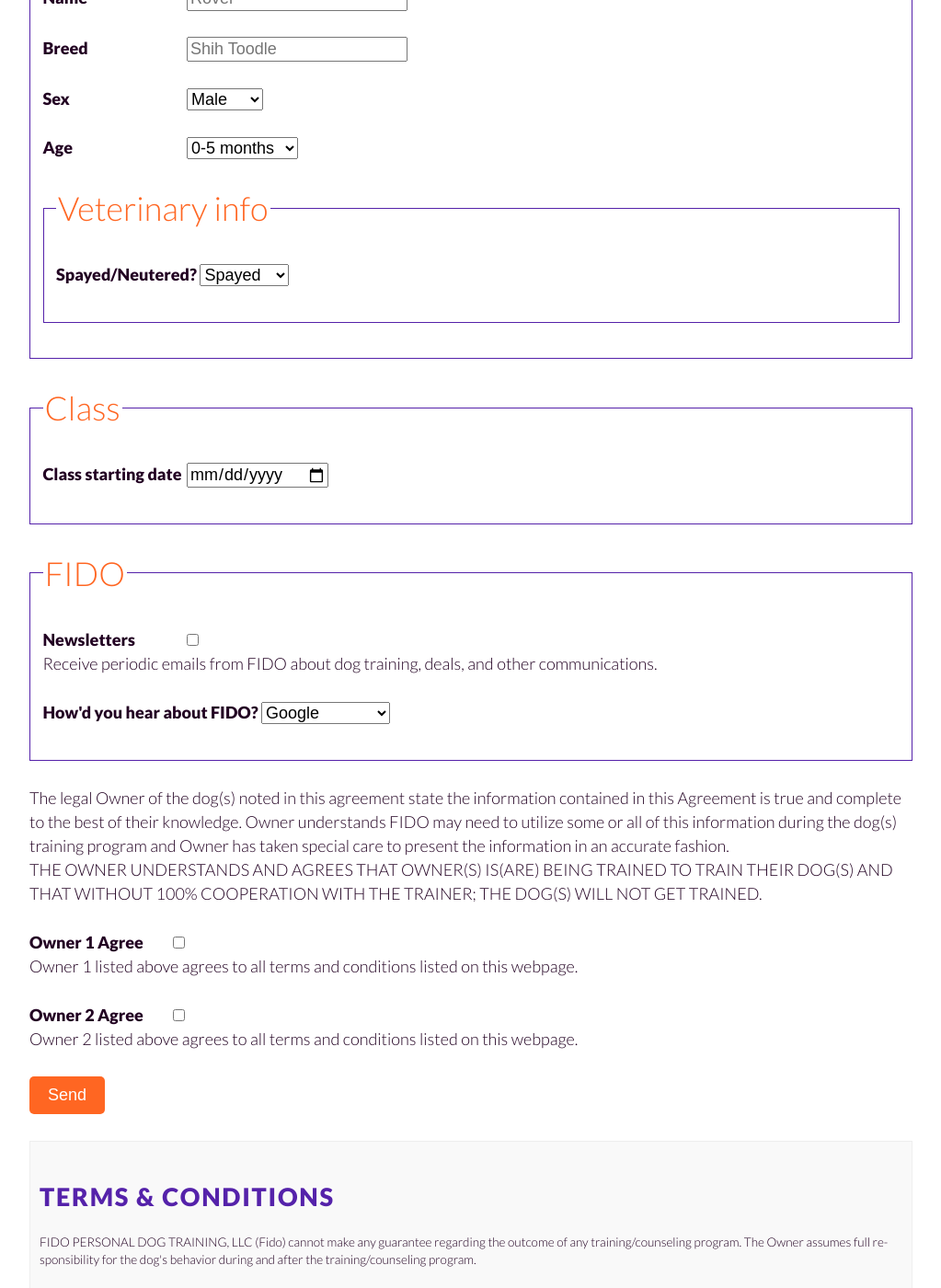
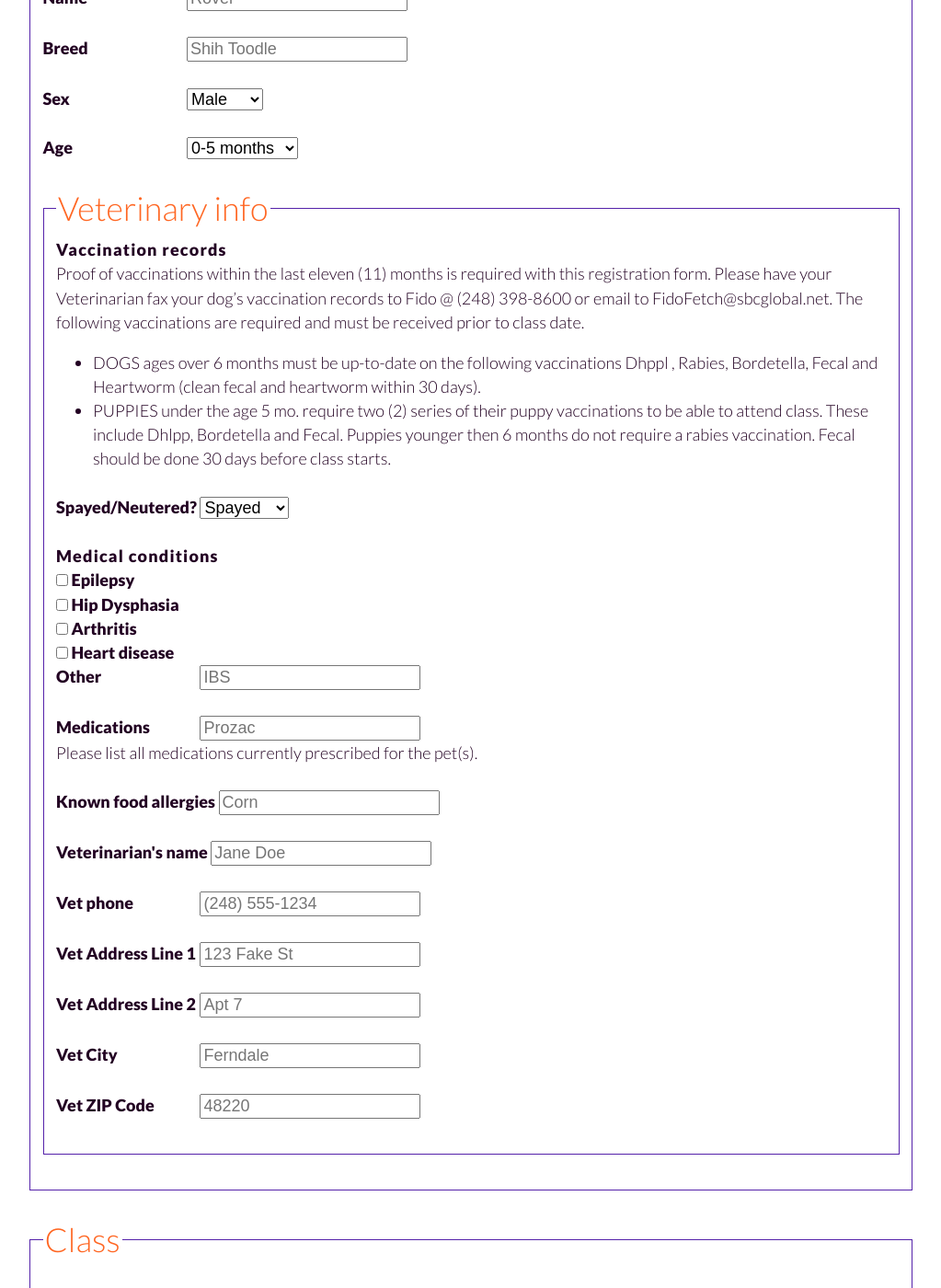
Before and after one commit to fidodogtraining/fidodogtraining.github.io, a Jekyll site: the page built from _forms/group-class-customer-agreement.html, in a window 1280 px wide and 1400 px high, scrolled down 1319 px. Shown: the whole window at 92% size, without its empty margins (128-1151 px from the left). Built offline with Jekyll 4.4.1, drawn with Linux system fonts in a browser that asks for light colours; Markdown is read by kramdown in place of the engine named in the settings; some of the changed text lies outside the part shown.

Commit message:
Complete form, first draft

```diff
--- a/_forms/group-class-customer-agreement.html
+++ b/_forms/group-class-customer-agreement.html
@@ -100,6 +100,20 @@ regions:
       </select>
     </div>
     <fieldset><legend>Veterinary info</legend>
+      <strong>Vaccination records</strong><br />
+      Proof of vaccinations within the last eleven (11) months is required with
+      this registration form. Please have your Veterinarian fax your dog’s
+      vaccination records to Fido @ (248) 398-8600 or email to FidoFetch@sbcglobal.net.
+      The following vaccinations are required and must be received prior to class date.
+      <ul>
+        <li>DOGS ages over 6 months must be up-to-date on the following
+        vaccinations Dhppl , Rabies, Bordetella, Fecal and Heartworm (clean
+        fecal and heartworm within 30 days).</li>
+        <li>PUPPIES under the age 5 mo. require two (2) series of their puppy
+        vaccinations to be able to attend class. These include Dhlpp, Bordetella
+        and Fecal. Puppies younger then 6 months do not require a rabies
+        vaccination. Fecal should be done 30 days before class starts.</li>
+      </ul>
       <div class="form-item">
         <label for="spayneuter">Spayed/Neutered?</label>
         <select id="spayneuter" name="spayneuter">
@@ -108,6 +122,48 @@ regions:
           <option value="not">Neither</option>
         </select>
       </div>
+      <div class="form-item">
+        <strong>Medical conditions</strong><br />
+        <label for="epilepsy"><input type="checkbox" id="epilepsy" name="epilepsy" value="epilepsy" /> Epilepsy</label><br />
+        <label for="hipdysphasia"><input type="checkbox" id="hipdysphasia" name="hipdysphasia" value="epilepsy" /> Hip Dysphasia</label><br />
+        <label for="arthritis"><input type="checkbox" id="arthritis" name="arthritis" value="arthritis" /> Arthritis</label><br />
+        <label for="heartdisease"><input type="checkbox" id="heartdisease" name="heartdisease" value="heartdisease" /> Heart disease</label><br />
+        <label for="othermed">Other</label>
+        <input type="text" id="othermed" name="othermed" placeholder="IBS" />
+      </div>
+      <div class="form-item">
+        <label for="medications">Medications</label>
+        <input type="text" id="medications" name="medications" placeholder="Prozac" />
+        <div class="description">Please list all medications currently prescribed for the pet(s).</div>
+      </div>
+      <div class="form-item">
+        <label for="foodallergies">Known food allergies</label>
+        <input type="text" id="foodallergies" name="foodallergies" placeholder="Corn" />
+      </div>
+      <div class="form-item">
+        <label for="vetname">Veterinarian's name</label>
+        <input type="text" id="vetname" name="vetname" placeholder="Jane Doe" />
+      </div>
+      <div class="form-item">
+        <label for="vetphone">Vet phone</label>
+        <input type="tel" id="vetphone" name="vetphone" placeholder="(248) 555-1234" />
+      </div>
+      <div class="form-item">
+        <label for="vetaddress">Vet Address Line 1</label>
+        <input type="text" id="vetaddress" name="vetaddress" placeholder="123 Fake St" />
+      </div>
+      <div class="form-item">
+        <label for="vetaddress2">Vet Address Line 2</label>
+        <input type="text" id="vetaddress2" name="vetaddress2" placeholder="Apt 7" />
+      </div>
+      <div class="form-item">
+        <label for="vetcity">Vet City</label>
+        <input type="text" id="vetcity" name="vetcity" placeholder="Ferndale" />
+      </div>
+      <div class="form-item">
+        <label for="vetzipcode">Vet ZIP Code</label>
+        <input type="text" id="vetzipcode" name="vetzipcode" placeholder="48220" />
+      </div>
     </fieldset>
   </fieldset>
 
@@ -115,6 +171,20 @@ regions:
     <div class="form-item">
       <label for="startingdate">Class starting date</label>
       <input type="date" id="startingdate" name="startingdate" />
+    </div>
+    <div class="form-item">
+      <label for="class">Class</label>
+      <select id="class" name="class">
+        <option value="puppyone">Puppy 1 (6 week) - $250.00*</option>
+        <option value="puppytwo">Puppy 2 (6 week) - $250.00*</option>
+        <option value="basicone">Basic 1 (6 week) - $250.00*</option>
+        <option value="basictwo">Basic 2 (6 week) - $250.00*</option>
+        <option value="intermediate">Intermediate (6 week) - $250.00*</option>
+        <option value="minicourse">Mini Course (3 week) - $150.00</option>
+        <option value="advfieldtrip">Advanced Field Trip (4 week) - $160.00</option>
+        <option value="cgc">CGC (4 week) - $160.00</option>
+      </select>
+      <div class="description">*Price of class includes one clicker.</div>
     </div>
   </fieldset>
 
@@ -167,12 +237,12 @@ regions:
   <button type="submit">Send</button>
 </form>
 <aside>
-  <h3>TERMS &amp; CONDITIONS</h3>
+  <h3>Terms &amp; conditions</h3>
   <p>FIDO PERSONAL DOG TRAINING, LLC (Fido) cannot make any guarantee
   regarding the outcome of any training/counseling program. The Owner
   assumes full responsibility for the dog's behavior during and after the
   training/counseling program.</p>
-  <h3>TERMINATION OF TRAINING</h3>
+  <h3>Termination of training</h3>
   <p>A $50.00 Dollar non-refundable deposit is required to secure your spot in any
   class starting more than 2 weeks before the date you sign up and is applied to
   the cost of the class. The remainder of the class fee must be paid in full 2
@@ -191,21 +261,7 @@ regions:
   they recognize the risk of taking a group class with other people and their
   pets. This risk is entered into with the Owner 100% responsible for their pet's
   behavior at all times in the class environment.</p>
-  <h3>TRAINING EQUIPMENT</h3>
+  <h3>Training equipment</h3>
   <p>The Owner will be responsible for purchasing all necessary equipment that the
   trainer recommends for training the dog(s).</p>
-  <h3>VACCINATION RECORDS</h3>
-Proof of vaccinations within the last eleven (11) months is required with this
-registration form. Please have your Veterinarian fax your dog’s vaccination
-records to Fido @ (248) 398-8600 or email to FidoFetch@sbcglobal.net. The
-following vaccinations are required and must be received prior to class date.
-<ul>
-  <li>DOGS ages over 6 months must be up-to-date on the following
-  vaccinations Dhppl , Rabies, Bordetella, Fecal and Heartworm (clean
-  fecal and heartworm within 30 days).</li>
-  <li>PUPPIES under the age 5 mo. require two (2) series of their puppy
-  vaccinations to be able to attend class. These include Dhlpp, Bordetella
-  and Fecal. Puppies younger then 6 months do not require a rabies
-  vaccination. Fecal should be done 30 days before class starts.</li>
-</ul>
 </aside>
```
